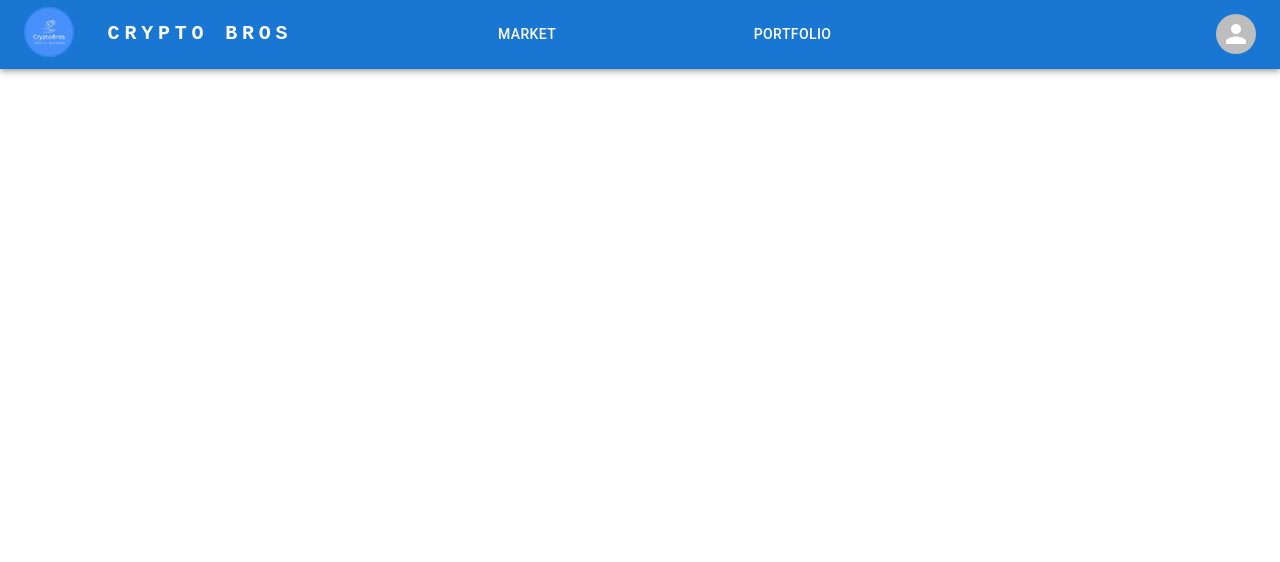
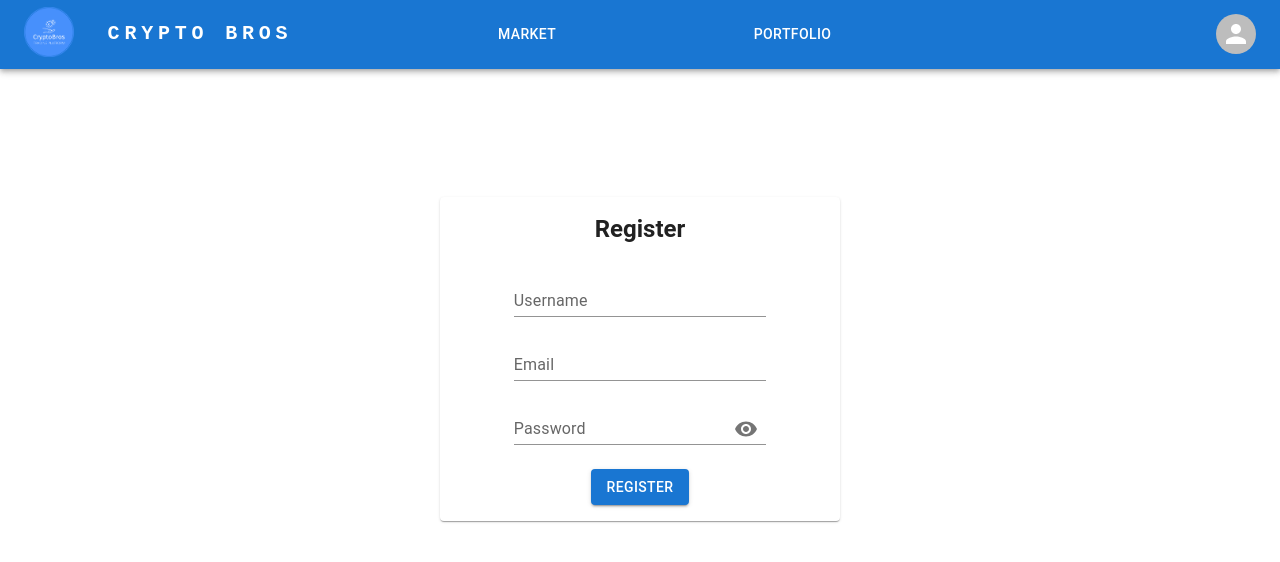
Before and after one commit to JunyongGrace/CryptoBros, a React (Create React App) app: page /Register in a window 1280 px wide. Shown: the top 562 px of the page. Built offline with nearby package versions, Linux system fonts and the light colour scheme.

Commit message:
Added Multiple Pages

```diff
--- a/src/App.js
+++ b/src/App.js
@@ -1,12 +1,14 @@
-// import logo from './logo.svg';
 import './App.css';
 import ResponsiveAppBar from './components/AppNav';
 import HomePage from './pages/Home';
 import { Route, Routes } from 'react-router';
 import Market from './pages/Market';
 import Portfolio from './pages/Portfolio';
-// import Logo from './images/logo.jpeg';
-// SUPPPPPPPPPPPPPPPPPP BOIIIIIIIIIIIIIIIIIISSSSSSSSSSSSSSSSS
+import LoginPage from './pages/Login';
+import Profile from './pages/Profile';
+import Register from './pages/Register';
+import Trade from './pages/Trade';
+
 function App() {
   return (
     <div className="App">
@@ -15,6 +17,10 @@ function App() {
           <Route path='/' element={<HomePage/>}></Route>
           <Route path='/Market' element={<Market/>}></Route>
           <Route path='/Portfolio' element={<Portfolio/>}></Route>
+          <Route path='/LoginPage' element={<LoginPage/>}></Route>
+          <Route path='/Profile' element={<Profile/>}></Route>
+          <Route path='/Register' element={<Register/>}></Route>
+          <Route path='/Trade' element={<Trade/>}></Route>
         </Routes>
     </div>
   );
--- a/src/components/AppNav.js
+++ b/src/components/AppNav.js
@@ -11,12 +11,8 @@ import Avatar from '@mui/material/Avatar';
 import Button from '@mui/material/Button';
 import Tooltip from '@mui/material/Tooltip';
 import MenuItem from '@mui/material/MenuItem';
-import AdbIcon from '@mui/icons-material/Adb';
-import CurrencyBitcoinIcon from '@mui/icons-material/CurrencyBitcoin';
 import Logo from '../images/logo.jpeg';
-import LoginIcon from '@mui/icons-material/Login';
 import  { Link }  from 'react-router-dom';
-
 
 const pages = ['Market', 'Portfolio'];
 const settings = ['Profile', 'Logout'];
--- /dev/null
+++ b/src/pages/Login.js
@@ -0,0 +1,66 @@
+import * as React from 'react';
+import { styled } from '@mui/material/styles';
+import Button from '@mui/material/Button';
+import { blue } from '@mui/material/colors';
+import { Grid, Paper, Typography } from '@mui/material';
+import Input from '@mui/material/Input';
+import InputLabel from '@mui/material/InputLabel';
+import InputAdornment from '@mui/material/InputAdornment';
+import FormControl from '@mui/material/FormControl';
+import TextField from '@mui/material/TextField';
+import Visibility from '@mui/icons-material/Visibility';
+import VisibilityOff from '@mui/icons-material/VisibilityOff';
+import IconButton from '@mui/material/IconButton';
+
+
+const ColorButton = styled(Button)(({ theme }) => ({
+  color: theme.palette.getContrastText(blue[700]),
+  backgroundColor: blue[700],
+  '&:hover': {
+    backgroundColor: blue[900],
+  },
+}));
+
+export default function LoginPage(){
+  const [showPassword, setShowPassword] = React.useState(false);
+
+  const handleClickShowPassword = () => setShowPassword((show) => !show);
+
+  const handleMouseDownPassword = (event) => {
+    event.preventDefault();
+  };
+  return (
+    <>
+        <Grid item sx={{ display: 'flex', justifyContent: 'center', marginTop: '10%'}}>
+          <Paper m='auto' sx={{ width: 400}}>
+            <Typography component='h2' variant='h5' sx={{ fontWeight: 'bold', marginTop: 2, marginBottom: 2 }}>Login</Typography>
+            <FormControl sx={{ m: 1, width: '25ch' }} variant="standard">
+                <TextField id="input-with-sx" label="Email" variant="standard" />
+            </FormControl>
+            <FormControl sx={{ m: 1, width: '25ch' }} variant="standard">
+              <InputLabel htmlFor="standard-adornment-password">Password</InputLabel>
+              <Input
+                id="standard-adornment-password"
+                type={showPassword ? 'text' : 'password'}
+                endAdornment={
+                  <>
+                    <InputAdornment position="end">
+                      <IconButton
+                        aria-label="toggle password visibility"
+                        onClick={handleClickShowPassword}
+                        onMouseDown={handleMouseDownPassword}
+                      >
+                        {showPassword ? <VisibilityOff /> : <Visibility />}
+                      </IconButton>
+                    </InputAdornment>
+                  </>
+                }
+              />
+            </FormControl>
+            <br></br>
+            <ColorButton variant="contained" sx={{ marginTop: 2, marginBottom: 2 }}>Login</ColorButton>
+          </Paper>
+        </Grid>
+    </>
+  )
+}
--- /dev/null
+++ b/src/pages/Profile.js
@@ -0,0 +1,42 @@
+import { Button, Container, FormControl, Grid, Paper, TextField, Typography, styled } from '@mui/material';
+import { blue } from '@mui/material/colors';
+import * as React from 'react';
+
+const ColorButton = styled(Button)(({ theme }) => ({
+  color: theme.palette.getContrastText(blue[700]),
+  backgroundColor: blue[700],
+  '&:hover': {
+    backgroundColor: blue[900],
+  },
+}));
+
+export default function Profile(){
+  return (
+    <>
+    <Grid item sx={{ display: 'flex', justifyContent: 'center', marginTop: '10%'}}>
+      <Container>
+        <Paper m='auto'>
+          <Container>
+            <Typography component='h2' variant='h5' sx={{ fontWeight: 'bold', paddingY: 2, marginBottom: 2 }}>Edit Profile</Typography>
+            <Grid container spacing={10}>
+              <Grid item xs={6} sx={{display: 'flex', justifySelf: 'self-start'}}>
+                <FormControl sx={{ m: 1, width: '25ch' }} variant="standard">
+                  <Typography component='h4' variant='h6' sx={{ fontWeight: 'bold', marginTop: 2,  display: 'flex', justifySelf: 'self-start'}}>Username</Typography>
+                  <TextField id="input-with-sx" label="Username" variant="standard" />
+                </FormControl>
+              </Grid>
+              <Grid item xs={6} sx={{display: 'flex', justifySelf: 'self-start'}}>
+                <FormControl sx={{ m: 1, width: '25ch' }} variant="standard">
+                  <Typography component='h4' variant='h6' sx={{ fontWeight: 'bold', marginTop: 2,  display: 'flex', justifySelf: 'self-start'}}>Email</Typography>
+                  <TextField id="input-with-sx" label="Email" variant="standard" />
+                </FormControl>
+              </Grid>
+            </Grid>
+            <ColorButton variant="contained" sx={{ marginTop: 2, marginBottom: 2 }}>Save</ColorButton>
+          </Container>
+        </Paper>
+      </Container>
+    </Grid>
+    </>
+  )
+}
--- /dev/null
+++ b/src/pages/Register.js
@@ -0,0 +1,69 @@
+import * as React from 'react';
+import { styled } from '@mui/material/styles';
+import Button from '@mui/material/Button';
+import { blue } from '@mui/material/colors';
+import { Grid, Paper, Typography } from '@mui/material';
+import Input from '@mui/material/Input';
+import InputLabel from '@mui/material/InputLabel';
+import InputAdornment from '@mui/material/InputAdornment';
+import FormControl from '@mui/material/FormControl';
+import TextField from '@mui/material/TextField';
+import Visibility from '@mui/icons-material/Visibility';
+import VisibilityOff from '@mui/icons-material/VisibilityOff';
+import IconButton from '@mui/material/IconButton';
+
+const ColorButton = styled(Button)(({ theme }) => ({
+  color: theme.palette.getContrastText(blue[700]),
+  backgroundColor: blue[700],
+  '&:hover': {
+    backgroundColor: blue[900],
+  },
+}));
+
+function Register(){
+  const [showPassword, setShowPassword] = React.useState(false);
+
+  const handleClickShowPassword = () => setShowPassword((show) => !show);
+
+  const handleMouseDownPassword = (event) => {
+    event.preventDefault();
+  };
+  return (
+    <>
+      <Grid item sx={{ display: 'flex', justifyContent: 'center', marginTop: '10%'}}>
+          <Paper m='auto' sx={{ width: 400}}>
+            <Typography component='h2' variant='h5' sx={{ fontWeight: 'bold', marginTop: 2, marginBottom: 2 }}>Register</Typography>
+            <FormControl sx={{ m: 1, width: '25ch' }} variant="standard">
+                <TextField id="input-with-sx" label="Username" variant="standard" />
+            </FormControl>
+            <FormControl sx={{ m: 1, width: '25ch' }} variant="standard">
+                <TextField id="input-with-sx" label="Email" variant="standard" />
+            </FormControl>
+            <FormControl sx={{ m: 1, width: '25ch' }} variant="standard">
+              <InputLabel htmlFor="standard-adornment-password">Password</InputLabel>
+              <Input
+                id="standard-adornment-password"
+                type={showPassword ? 'text' : 'password'}
+                endAdornment={
+                  <>
+                    <InputAdornment position="end">
+                      <IconButton
+                        aria-label="toggle password visibility"
+                        onClick={handleClickShowPassword}
+                        onMouseDown={handleMouseDownPassword}
+                      >
+                        {showPassword ? <VisibilityOff /> : <Visibility />}
+                      </IconButton>
+                    </InputAdornment>
+                  </>
+                }
+              />
+            </FormControl>
+            <br></br>
+            <ColorButton variant="contained" sx={{ marginTop: 2, marginBottom: 2 }}>Register</ColorButton>
+          </Paper>
+        </Grid>
+    </>
+  )
+}
+export default Register;
--- /dev/null
+++ b/src/pages/Trade.js
@@ -0,0 +1,43 @@
+import { Container, Grid, Paper, Typography } from '@mui/material';
+import * as React from 'react';
+import InputLabel from '@mui/material/InputLabel';
+import InputAdornment from '@mui/material/InputAdornment';
+import FormControl from '@mui/material/FormControl';
+import { OutlinedInput } from '@mui/material';
+import Button from '@mui/material/Button';
+import { blue } from '@mui/material/colors';
+import { styled } from '@mui/material/styles';
+
+const ColorButton = styled(Button)(({ theme }) => ({
+  color: theme.palette.getContrastText(blue[700]),
+  backgroundColor: blue[700],
+  '&:hover': {
+    backgroundColor: blue[900],
+  },
+}));
+
+export default function Trade(){
+  return (
+    <>
+      <Grid item sx={{ display: 'flex', justifyContent: 'center', marginTop: '10%'}}>
+        <Paper m='auto' sx={{ width: 400}}>
+          <Container>
+            <Typography component='h2' variant='h5' sx={{ fontWeight: 'bold', marginTop: 2, marginBottom: 2 }}>Buy</Typography>
+            <FormControl fullWidth sx={{ m: 1 }}>
+              <InputLabel htmlFor="outlined-adornment-amount">Amount</InputLabel>
+              <OutlinedInput
+                id="outlined-adornment-amount"
+                startAdornment={<InputAdornment position="start">NFT(s):</InputAdornment>}
+                label="Amount"
+                pattern='^[1-9]\d*$'
+                type='number'
+              />
+            </FormControl>
+            <Typography component='h2' variant='h6' sx={{ fontWeight: 'bold', marginTop: 2, marginBottom: 2, display: 'flex', justifySelf: 'self-start', marginLeft: 1 }}>You pay: <Typography component='p' variant='p' sx={{ fontWeight: 'normal'}}> &nbsp; 10 ETH</Typography></Typography>
+          </Container>
+          <ColorButton variant="contained" sx={{ marginTop: 2, marginBottom: 2 }}>Buy</ColorButton>
+        </Paper>
+      </Grid>
+    </>
+  )
+}
```
